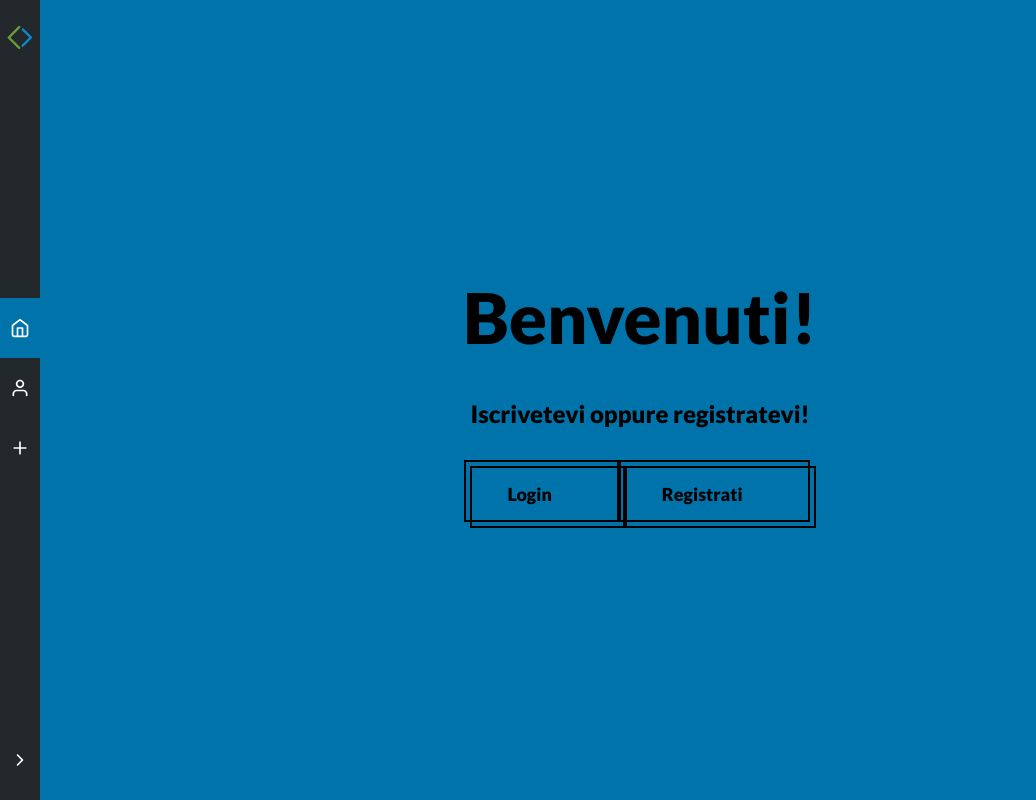
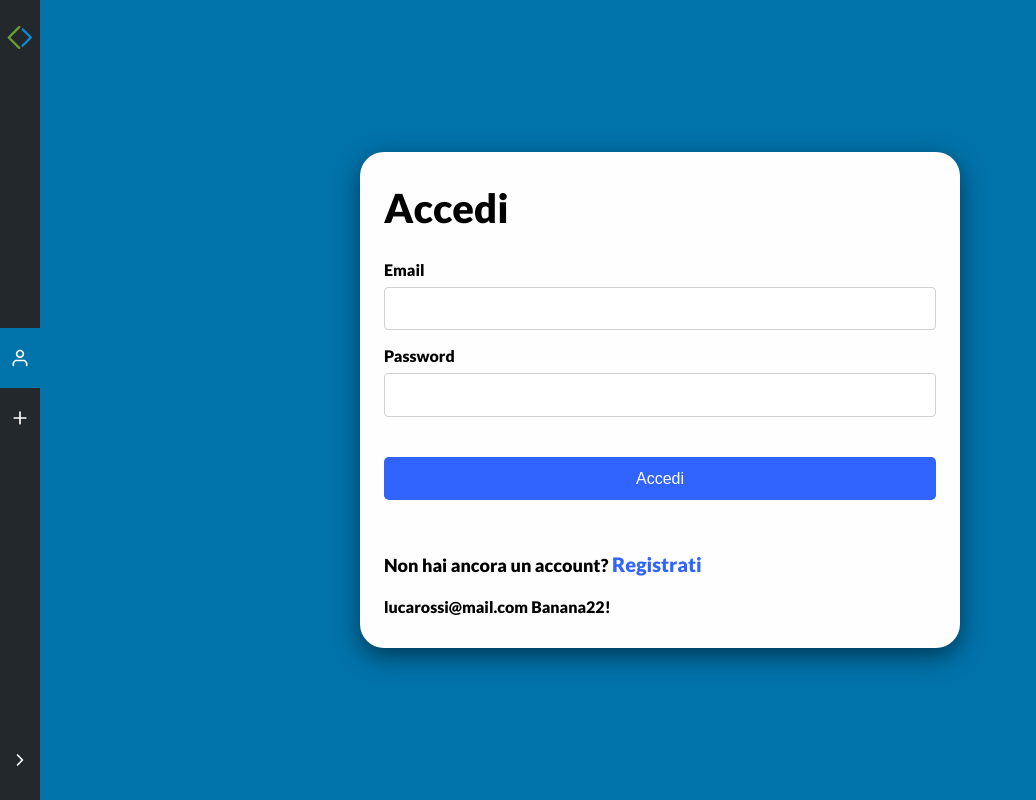
Before and after one commit to MBDesignWeb/register-login, a PHP site: page /login/index.php in a window 1280 px wide. Shown: the whole page, without its empty margins (0-1036 px from the left). Run offline with PHP 8.4, Linux system fonts and the light colour scheme.

Commit message:
Sistemata la grafica generale del sito

```diff
--- a/index.php
+++ b/index.php
@@ -19,12 +19,14 @@
 
   <div class="content">
 
+    <div class="homepage-text">
       <h1 class="headline">Benvenuti!</h1>
       <h2>Iscrivetevi oppure registratevi!</h2>
+    </div>
 
     <div class="homepage-button">
-            <a href="login/" class="button-frame">Login</a>
-            <a href="login/register.php" class="button-frame">Registrati</a>
+      <a href="login/index.php" class="button-frame">Login <span></span></a>
+      <a href="login/register.php" class="button-frame">Registrati <span></span></a>
     </div>
 
   </div>
--- a/login/index.php
+++ b/login/index.php
@@ -5,15 +5,34 @@ include("layouts/menu.php");
 ?>
 
 <div class="content">
+  <form action="utility/login.php" method="POST" class="form" autocomplete="off">
 
-  <h1 class="headline">Benvenuti!</h1>
-  <h2>Iscrivetevi oppure registratevi!</h2>
+    <h1 class="title">Accedi</h1>
 
-  <div class="homepage-button">
-    <a href="login/login.php" class="button-frame">Login</a>
-    <a href="login/register.php" class="button-frame">Registrati</a>
-  </div>
+    <div class="input-section">
+      <label for="email">Email</label>
+      <input type="email" name="email" id="email" required>
+      <span id="email-login-error" class="hide required-color error-message">Email non valida!</span>
+      <span id="empty-email-login" class="hide required-color error-message">L'email non può essere vuota!</span>
+    </div>
 
+    <div class="input-section">
+      <label for="password">Password</label>
+      <input type="password" name="password" id="password" required>
+      <span id="password-login-error" class="hide required-color error-message">La password deve contenere lettere, numeri, simboli speciali,<br> e una lunghezza di almeno 8 caratteri!</span>
+      <span id="empty-password-login" class="hide required-color error-message">La password non può essere vuota!</span>
+    </div>
+
+    <button type="submit" value="Accedi" class="submit-button">Accedi</button>
+
+    <p>Non hai ancora un account? <a href="register.php">Registrati</a></p>
+
+    <div>
+      lucarossi@mail.com
+      Banana22!
+    </div>
+
+  </form>
 </div>
 
 <?php
--- a/login/js/script.js
+++ b/login/js/script.js
@@ -13,7 +13,6 @@ openMenu.addEventListener("click", () => {
   logo.classList.toggle("logo--open");
   arrow.classList.toggle("rotate-arrow");
 });
-
 
 /* -------------------------------------------------------------------------------- */
 /* ! Current Page
@@ -36,112 +35,91 @@ menuItems.forEach((item) => {
 /* -------------------------------------------------------------------------------- */
 /* ! Validazione form
 /* -------------------------------------------------------------------------------- */
-// Nome
+//First Name
 let firstNameInput = document.getElementById("first-name-input");
 let firstNameError = document.getElementById("first-name-error");
 let emptyFirstNameError = document.getElementById("empty-first-name");
-
-// Cognome
+//Last name
 let lastNameInput = document.getElementById("last-name-input");
 let lastNameError = document.getElementById("last-name-error");
 let emptyLastNameError = document.getElementById("empty-last-name");
 
-// Email
-let emailInput = document.getElementsByid("email");
-let emailError = document.getElementsByid("email-error");
-let emptyEmailError = document.getElementsByid("empty-email");
-
-// Email Login
-let emailLoginInput = document.getElementsByid("email-login");
-let emailLoginError = document.getElementsByid("email-login-error");
-let emptyEmailLoginError = document.getElementsByid("empty-email-login");
-
-// Password
-let passwordInput = document.getElementsByid("password");
-let passwordError = document.getElementsByid("password-error");
-let emptyPasswordError = document.getElementsByid("empty-password");
-
-// Password Login
-let passwordLoginInput = document.getElementsByid("password-login");
-let passwordLoginError = document.getElementsByid("password-login-error");
-let emptyPasswordLoginError = document.getElementsByid("empty-password-login");
-
-// Conferma password
+//Email
+let emailInput = document.getElementById("email");
+let emailError = document.getElementById("email-error");
+let emptyEmailError = document.getElementById("empty-email");
+//Password
+let passwordInput = document.getElementById("password");
+let passwordError = document.getElementById("password-error");
+let emptyPasswordError = document.getElementById("empty-password");
+//Verify Password
 let verifyPasswordInput = document.getElementById("verify-password");
 let verifyPasswordError = document.getElementById("verify-password-error");
 let emptyVerifyPasswordError = document.getElementById("empty-verify-password");
-
-// Submit
+//Submit
 let submitButton = document.getElementById("submit-button");
-
-// Valid & Error
+//Valid
 let validClasses = document.getElementsByClassName("valid");
 let invalidClasses = document.getElementsByClassName("error");
-
-// Verifica correttezza Password
+//Password Verification
 const passwordVerify = (password) => {
   const regex =
-    /^(?=.*[a-z])(?=.*[A-Z])(?=.*[0-9])(?=.*[\$\%\^\&\!@\#\*\(\)\+\=`~\?\>\<]).{8,}$/;
+    /^(?=.+[a-z])(?=.+[A-Z])(?=.+[0-9])(?=.+[\$\%\^\&\!@\#\*\(\)\+\=`~\?\>\<])/;
   return regex.test(password) && password.length >= 8;
 };
 
-// Verifica contenuto testo (se input contiene solo testo)
+//Text verification (if input contains only text)
 const textVerify = (text) => {
-  const regex = /^[a-zA-z]{3,}$/;
+  const regex = /^[a-zA-Z]{3,}$/;
   return regex.test(text);
 };
 
-// Verifica correttezza email
+//Email verification
 const emailVerify = (input) => {
-  const regex = /^[a-zA-Z0-9._%+-]+@[a-zA-Z0-9.-]+\.[a-zA-Z]{2,}$/;
+  const regex = /^[a-z0-9_]+@[a-z]{3,}\.[a-z\.]{3,}$/;
   return regex.test(input);
 };
-
-// Input Vuoto
+//For empty input - accepts(input,empty error for that input and other errors)
 const emptyUpdate = (
   inputReference,
   emptyErrorReference,
   otherErrorReference
 ) => {
   if (!inputReference.value) {
-    // Input nullo o vuoto
+    //input is null/empty
     emptyErrorReference.classList.remove("hide");
     otherErrorReference.classList.add("hide");
     inputReference.classList.add("error");
   } else {
-    //input ha lo stesso contenuto
+    //input has some content
     emptyErrorReference.classList.add("hide");
   }
 };
-
-// Messaggio di errore
+//For error styling and displaying error message
 const errorUpdate = (inputReference, errorReference) => {
   errorReference.classList.remove("hide");
   inputReference.classList.remove("valid");
   inputReference.classList.add("error");
 };
-
-// Nessun errore
+//For no errors
 const validInput = (inputReference) => {
   inputReference.classList.remove("error");
   inputReference.classList.add("valid");
 };
-
-// Nome
+//First name
 firstNameInput.addEventListener("input", () => {
   if (textVerify(firstNameInput.value)) {
-    // Se la condizion è vera convalida
+    //If verification returns true
     firstNameError.classList.add("hide");
     validInput(firstNameInput);
   } else {
-    // Se è falsa errore testo
+    //for false
     errorUpdate(firstNameInput, firstNameError);
-    // Se è vuota errore vuota
+    //empty checker
     emptyUpdate(firstNameInput, emptyFirstNameError, firstNameError);
   }
 });
-
-// Cognome
+//Last name
 lastNameInput.addEventListener("input", () => {
   if (textVerify(lastNameInput.value)) {
     lastNameError.classList.add("hide");
@@ -151,8 +129,7 @@ lastNameInput.addEventListener("input", () => {
     emptyUpdate(lastNameInput, emptyLastNameError, lastNameError);
   }
 });
-
-// Email
+//Email
 emailInput.addEventListener("input", () => {
   if (emailVerify(emailInput.value)) {
     emailError.classList.add("hide");
@@ -162,19 +139,7 @@ emailInput.addEventListener("input", () => {
     emptyUpdate(emailInput, emptyEmailError, emailError);
   }
 });
-
-// Email Login
-emailLoginInput.addEventListener("input", () => {
-  if (emailVerify(emailLoginInput.value)) {
-    emailLoginError.classList.add("hide");
-    validInput(emailLoginInput);
-  } else {
-    errorUpdate(emailLoginInput, emailLoginError);
-    emptyUpdate(emailLoginInput, emptyEmailLoginError, emailLoginError);
-  }
-});
-
-// Password
+//Password
 passwordInput.addEventListener("input", () => {
   if (passwordVerify(passwordInput.value)) {
     passwordError.classList.add("hide");
@@ -184,29 +149,13 @@ passwordInput.addEventListener("input", () => {
     emptyUpdate(passwordInput, emptyPasswordError, passwordError);
   }
 });
-
-// Password Login
-passwordLoginInput.addEventListener("input", () => {
-  if (passwordVerify(passwordLoginInput.value)) {
-    passwordLoginError.classList.add("hide");
-    validInput(passwordLoginInput);
-  } else {
-    errorUpdate(passwordLoginInput, passwordLoginError);
-    emptyUpdate(passwordLoginInput, emptyPasswordLoginError, passwordLoginError);
-  }
-});
-
-// Verify Password
+//Verify password
 verifyPasswordInput.addEventListener("input", () => {
   if (verifyPasswordInput.value === passwordInput.value) {
     verifyPasswordError.classList.add("hide");
     validInput(verifyPasswordInput);
   } else {
     errorUpdate(verifyPasswordInput, verifyPasswordError);
-    emptyUpdate(
-      verifyPasswordInput,
-      emptyVerifyPasswordError,
-      verifyPasswordError
-    );
+    emptyUpdate(passwordInput, emptyVerifyPasswordError, verifyPasswordError);
   }
 });
--- a/login/layouts/menu.php
+++ b/login/layouts/menu.php
@@ -14,13 +14,6 @@ include("layouts/header.php");
 
   <li>
     <a href="index.php">
-      <img src="img/home.svg" alt="home">
-      <span class="menu-name">Home</span>
-    </a>
-  </li>
-
-  <li>
-    <a href="login.php">
       <img src="img/user.svg" alt="accedi">
       <span class="menu-name">Login</span>
     </a>
--- a/login/style.css
+++ b/login/style.css
@@ -82,7 +82,7 @@ h1, h2, h3, h4 { font-family: 'Lato'; }
 /* -------------------------------------------------------------------------------- */
 .button-frame {
   display: inline-block;
-  color: #000;
+  color: #fefefe;
   padding: 20px 70px 20px 40px;
   font-size: 18px; margin-top: 15px; text-align: center; text-decoration: none;
   position: relative;
@@ -92,7 +92,7 @@ h1, h2, h3, h4 { font-family: 'Lato'; }
 .button-frame:after,
 .button-frame:before {
   content: ' ';
-  border: 2px solid#000;
+  border: 2px solid #fefefe;
   position: absolute; top: 0; left: 0; bottom: 0; right: 0;
   transition: all 0.3s cubic-bezier(0.28, 0.44, 0.49, 1);
 }
@@ -173,7 +173,7 @@ h1, h2, h3, h4 { font-family: 'Lato'; }
 .homepage-text h1 { text-transform: uppercase; }
 .homepage-text h2 { margin-bottom: 60px; }
 
-.homepage-button { display: flex; justify-content: space-around; }
+.homepage-button { display: flex; justify-content: space-around; width: 40%; }
 
 
 /* -------------------------------------------------------------------------------- */
```
Also changed, not shown: login/login.php (deleted, +0 -40 lines), login/register.php (+24 -18 lines), login/utility/register.php (+80 -14 lines). Lines whose indentation alone changed are shown as unchanged.
